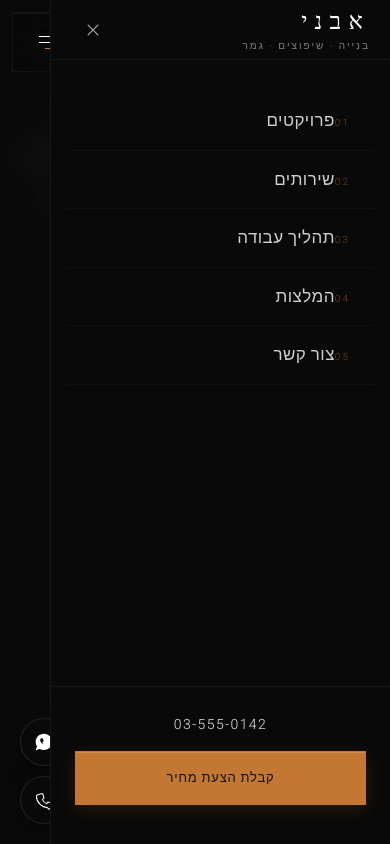
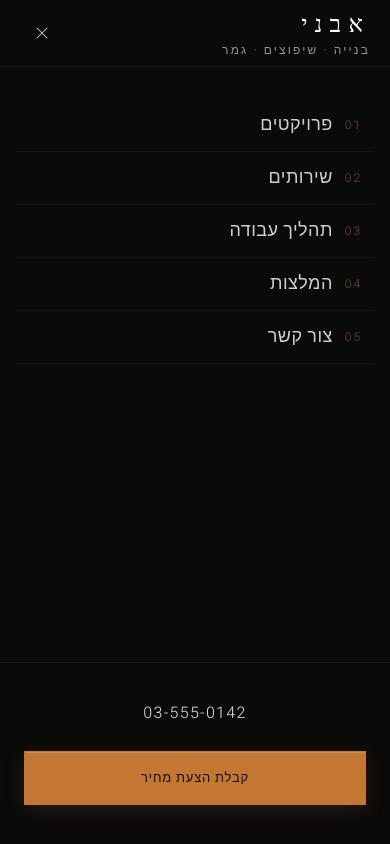
Before and after one commit to levyshaked99-del/shipotzim, a React (Vite) app: page /quote in a window 390 px wide. Both pictures are taken after a click on the button "תפריט". Shown: the top 844 px of the page. Built offline with nearby package versions, Linux system fonts and the light colour scheme; a web font is replaced by a local one.

Commit message:
Improve mobile navigation: fullscreen menu, focus trap, and 44px touch targets.
Co-authored-by: Cursor <cursoragent@cursor.com>

```diff
--- a/src/components/layout/Footer.tsx
+++ b/src/components/layout/Footer.tsx
@@ -18,7 +18,7 @@ export function Footer() {
           <div className="mt-6 flex flex-col items-center gap-2.5 sm:flex-row sm:gap-8">
             <a
               href={COMPANY.phoneHref}
-              className="text-[0.8125rem] font-light tracking-wide text-muted transition-colors duration-300 hover:text-gold"
+              className="inline-flex min-h-[44px] min-w-[44px] items-center justify-center px-3 text-sm font-light tracking-wide text-muted transition-colors duration-300 hover:text-gold"
               dir="ltr"
             >
               {COMPANY.phone}
@@ -26,7 +26,7 @@ export function Footer() {
             <span className="hidden h-3 w-px bg-white/10 sm:block" aria-hidden="true" />
             <a
               href={COMPANY.emailHref}
-              className="text-[0.8125rem] font-light tracking-wide text-muted transition-colors duration-300 hover:text-gold"
+              className="inline-flex min-h-[44px] min-w-[44px] items-center justify-center px-3 text-sm font-light tracking-wide text-muted transition-colors duration-300 hover:text-gold"
               dir="ltr"
             >
               {COMPANY.email}
--- a/src/components/layout/MobileMenu.tsx
+++ b/src/components/layout/MobileMenu.tsx
@@ -1,4 +1,4 @@
-import { useEffect } from 'react'
+import { useEffect, useRef } from 'react'
 import { Link } from 'react-router-dom'
 import { COMPANY, NAV_ITEMS, QUOTE_ROUTE } from '../../data/site'
 import { Button } from '../ui/Button'
@@ -8,7 +8,13 @@ interface MobileMenuProps {
   onClose: () => void
 }
 
+const FOCUSABLE =
+  'a[href], button:not([disabled]), textarea, input, select, [tabindex]:not([tabindex="-1"])'
+
 export function MobileMenu({ isOpen, onClose }: MobileMenuProps) {
+  const panelRef = useRef<HTMLElement>(null)
+  const closeButtonRef = useRef<HTMLButtonElement>(null)
+
   useEffect(() => {
     document.body.style.overflow = isOpen ? 'hidden' : ''
     return () => {
@@ -16,8 +22,41 @@ export function MobileMenu({ isOpen, onClose }: MobileMenuProps) {
     }
   }, [isOpen])
 
+  useEffect(() => {
+    if (!isOpen) return
+
+    closeButtonRef.current?.focus()
+
+    const onKeyDown = (event: KeyboardEvent) => {
+      if (event.key === 'Escape') {
+        onClose()
+        return
+      }
+
+      if (event.key !== 'Tab' || !panelRef.current) return
+
+      const nodes = [...panelRef.current.querySelectorAll<HTMLElement>(FOCUSABLE)]
+      if (nodes.length === 0) return
+
+      const first = nodes[0]
+      const last = nodes[nodes.length - 1]
+      const active = document.activeElement
+
+      if (event.shiftKey && active === first) {
+        event.preventDefault()
+        last.focus()
+      } else if (!event.shiftKey && active === last) {
+        event.preventDefault()
+        first.focus()
+      }
+    }
+
+    document.addEventListener('keydown', onKeyDown)
+    return () => document.removeEventListener('keydown', onKeyDown)
+  }, [isOpen, onClose])
+
   return (
-    <>
+  <>
       <div
         className={`fixed inset-0 z-40 bg-bg/90 backdrop-blur-lg transition-opacity duration-500 lg:hidden ${
           isOpen ? 'pointer-events-auto opacity-100' : 'pointer-events-none opacity-0'
@@ -27,25 +66,27 @@ export function MobileMenu({ isOpen, onClose }: MobileMenuProps) {
       />
 
       <nav
-        className={`fixed top-0 right-0 z-50 flex h-full w-[min(100%,340px)] flex-col border-l border-glass-border bg-bg/97 backdrop-blur-2xl transition-transform duration-500 ease-[cubic-bezier(0.16,1,0.3,1)] lg:hidden ${
-          isOpen ? 'translate-x-0' : 'translate-x-full'
+        ref={panelRef}
+        className={`fixed inset-0 z-50 flex flex-col bg-bg transition-[opacity,transform] duration-500 ease-[cubic-bezier(0.16,1,0.3,1)] motion-reduce:transition-none lg:hidden ${
+          isOpen ? 'translate-y-0 opacity-100' : 'pointer-events-none translate-y-3 opacity-0'
         }`}
         aria-label="תפריט ניווט נייד"
         aria-hidden={!isOpen}
       >
-        <div className="flex h-[60px] items-center justify-between border-b border-white/[0.05] px-5 sm:px-7">
-          <div className="flex flex-col gap-0.5">
+        <div className="flex min-h-[60px] items-center justify-between border-b border-white/[0.05] px-5 pt-[env(safe-area-inset-top)] sm:px-7">
+          <div className="flex min-h-[44px] flex-col justify-center gap-0.5 py-2">
             <span className="font-brand text-2xl font-light tracking-[0.3em] text-text">
               {COMPANY.name}
             </span>
-            <span className="text-[0.625rem] font-light tracking-[0.2em] text-muted/60">
+            <span className="text-xs font-light tracking-[0.18em] text-muted/70 sm:text-[0.625rem]">
               {COMPANY.tagline}
             </span>
           </div>
           <button
+            ref={closeButtonRef}
             type="button"
             onClick={onClose}
-            className="flex h-11 w-11 items-center justify-center text-muted transition-colors hover:text-gold"
+            className="flex h-11 w-11 min-h-[44px] min-w-[44px] items-center justify-center text-muted transition-colors hover:text-gold"
             aria-label="סגור תפריט"
           >
             <svg viewBox="0 0 24 24" className="h-5 w-5 stroke-current" fill="none">
@@ -54,18 +95,18 @@ export function MobileMenu({ isOpen, onClose }: MobileMenuProps) {
           </button>
         </div>
 
-        <ul className="flex flex-1 flex-col gap-0 px-4 py-8 sm:px-5 sm:py-10">
+        <ul className="flex flex-1 flex-col gap-0 overflow-y-auto px-4 py-8 sm:px-6 sm:py-10">
           {NAV_ITEMS.map((item, index) => (
             <li key={item.href}>
               <Link
                 to={item.href}
                 onClick={onClose}
-                className={`block border-b border-white/[0.03] px-3 py-4 text-[1.0625rem] font-extralight tracking-wide text-muted transition-all duration-300 hover:pr-5 hover:text-text sm:py-5 sm:text-[1.125rem] ${
-                  isOpen ? 'opacity-100 translate-x-0' : 'opacity-0 translate-x-4'
+                className={`flex min-h-[52px] items-center border-b border-white/[0.03] px-3 py-3 text-lg font-extralight tracking-wide text-muted transition-all duration-300 hover:text-text sm:min-h-[56px] sm:text-[1.125rem] ${
+                  isOpen ? 'opacity-100 translate-y-0' : 'opacity-0 translate-y-2'
                 }`}
-                style={{ transitionDelay: isOpen ? `${100 + index * 50}ms` : '0ms' }}
+                style={{ transitionDelay: isOpen ? `${80 + index * 40}ms` : '0ms' }}
               >
-                <span className="mr-3 text-[0.625rem] font-light tracking-[0.2em] text-gold/50">
+                <span className="ml-3 text-xs font-light tracking-[0.16em] text-gold/55">
                   0{index + 1}
                 </span>
                 {item.label}
@@ -74,15 +115,15 @@ export function MobileMenu({ isOpen, onClose }: MobileMenuProps) {
           ))}
         </ul>
 
-        <div className="flex flex-col gap-4 border-t border-white/[0.05] px-6 pb-10 pt-7 sm:gap-5 sm:px-7 sm:pb-12 sm:pt-8">
+        <div className="flex flex-col gap-4 border-t border-white/[0.05] px-6 pb-[max(2.5rem,env(safe-area-inset-bottom))] pt-7 sm:gap-5 sm:px-7 sm:pt-8">
           <a
             href={COMPANY.phoneHref}
-            className="text-center text-sm font-light tracking-[0.1em] text-muted transition-colors hover:text-gold"
+            className="inline-flex min-h-[44px] items-center justify-center text-base font-light tracking-[0.08em] text-muted transition-colors hover:text-gold"
             dir="ltr"
           >
             {COMPANY.phone}
           </a>
-          <Button variant="primary" as="a" href={QUOTE_ROUTE} className="w-full" onClick={onClose}>
+          <Button variant="primary" as="a" href={QUOTE_ROUTE} className="w-full !min-h-[48px]" onClick={onClose}>
             קבלת הצעת מחיר
           </Button>
         </div>
--- a/src/components/layout/Navbar.tsx
+++ b/src/components/layout/Navbar.tsx
@@ -21,7 +21,7 @@ export function Navbar() {
         >
           <Link
             to="/"
-            className="group flex shrink-0 flex-col justify-center gap-0.5"
+            className="group flex min-h-[44px] shrink-0 flex-col justify-center gap-0.5 py-2 pe-2"
             aria-label={`${COMPANY.name} — דף הבית`}
           >
             <span className="font-brand text-[1.2rem] font-light leading-none tracking-[0.32em] text-text sm:text-[1.5rem] sm:tracking-[0.35em]">
@@ -59,7 +59,7 @@ export function Navbar() {
 
           <button
             type="button"
-            className="relative flex h-10 w-10 shrink-0 items-center justify-center text-text sm:h-11 sm:w-11"
+            className="relative flex h-11 w-11 min-h-[44px] min-w-[44px] shrink-0 items-center justify-center text-text xl:hidden"
             onClick={() => setMenuOpen(true)}
             aria-label="פתח תפריט"
             aria-expanded={menuOpen}
```
